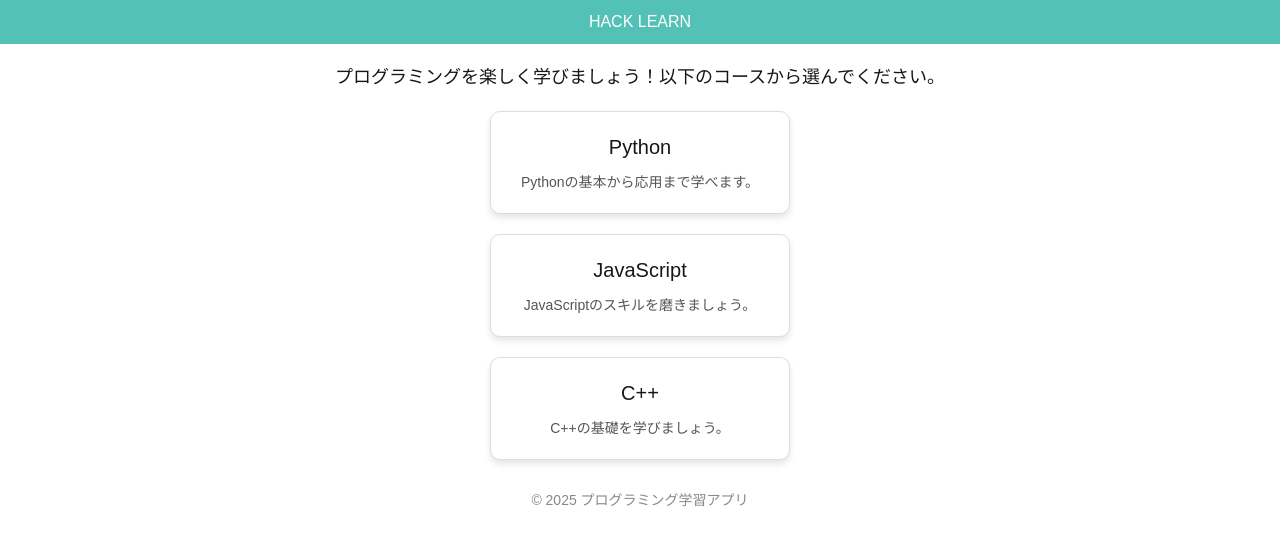
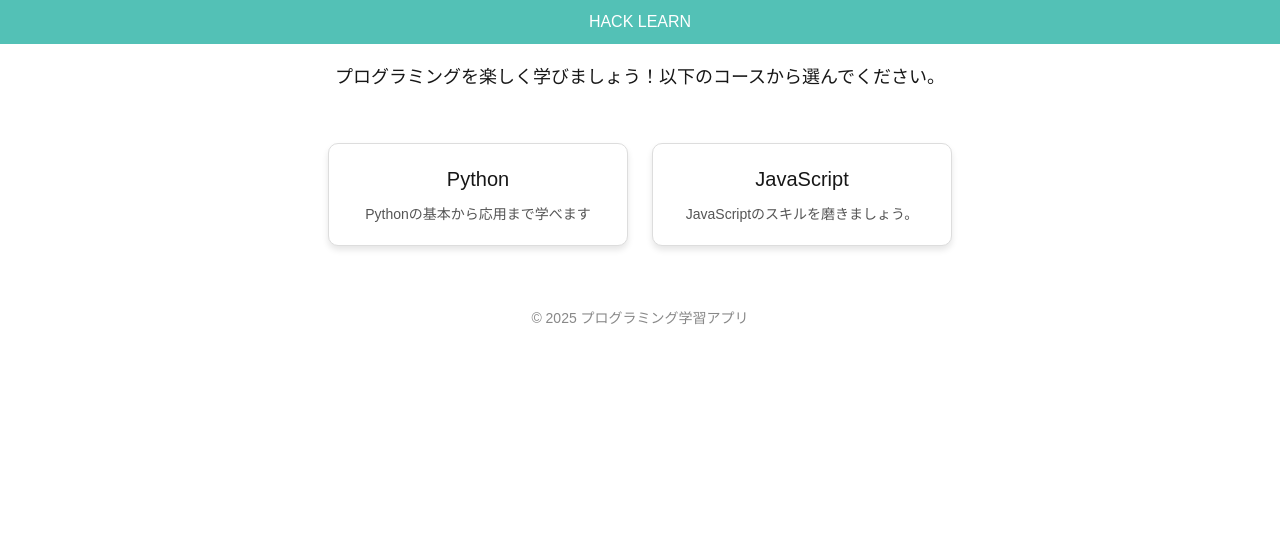
Before and after one commit to KinuGra/hack-learn, a Next.js app: page / in a window 1280 px wide. Shown: the top 544 px of the page. Built offline with nearby package versions, Linux system fonts and the light colour scheme.

Commit message:
complete

```diff
--- /dev/null
+++ b/src/components/chooseLessonPage.tsx
@@ -0,0 +1,36 @@
+import React from "react";
+import { useNavigate } from "react-router-dom";
+import LangCard from "./LangCard";
+
+type Lesson = {
+    title: string;
+    description: string;
+    routes: string;
+};
+
+type ChooseLessonPageProps = {
+    lessons: Lesson[];
+};
+
+export function ChooseLessonPage({ lessons }: ChooseLessonPageProps) {
+    const navigate = useNavigate();
+
+    return (
+        <div style={{
+            display: "flex",
+            flexWrap: "wrap",
+            gap: "24px",
+            justifyContent: "center",
+            padding: "32px"
+        }}>
+            {lessons.map((lesson, idx) => (
+                <LangCard
+                    key={idx}
+                    title={lesson.title}
+                    description={lesson.description}
+                    onClick={() => navigate(lesson.routes)}
+                />
+            ))}
+        </div>
+    );
+}
--- a/src/components/start.tsx
+++ b/src/components/start.tsx
@@ -6,14 +6,25 @@ import { useRouter } from 'next/navigation';
 import Header from './Header';
 import LangCard from './LangCard';
 import Footer from './Footer';
+import { ChooseLessonPage } from './chooseLessonPage'
 
 const HomeScreen: React.FC = () => {
   const navigate = useNavigate();
   const router = useRouter();
 
-  const navigateToPythonCourse = () => {
-    router.push('/python-course');
-  };
+  const lessons = [
+      {
+        title: "Python",
+        description: "Pythonの基本から応用まで学べます",
+        routes: '/python-course'
+      },
+      {
+        title: "JavaScript",
+        description: "JavaScriptのスキルを磨きましょう。",
+        routes: '/javascript-course'
+      },
+
+    ];
 
   return (
     <div style={styles.container}>
@@ -23,20 +34,7 @@ const HomeScreen: React.FC = () => {
           プログラミングを楽しく学びましょう！以下のコースから選んでください。
         </p>
         <div style={styles.cardContainer}>
-          <LangCard
-            title="Python"
-            description="Pythonの基本から応用まで学べます。"
-            onClick={navigateToPythonCourse}
-          />
-          <LangCard
-            title="JavaScript"
-            description="JavaScriptのスキルを磨きましょう。"
-            onClick={() => navigate('/javascript-course')}
-          />
-          <LangCard
-            title="C++"
-            description="C++の基礎を学びましょう。"
-          />
+          <ChooseLessonPage lessons={lessons} />
         </div>
       </main>
       <Footer />
```
